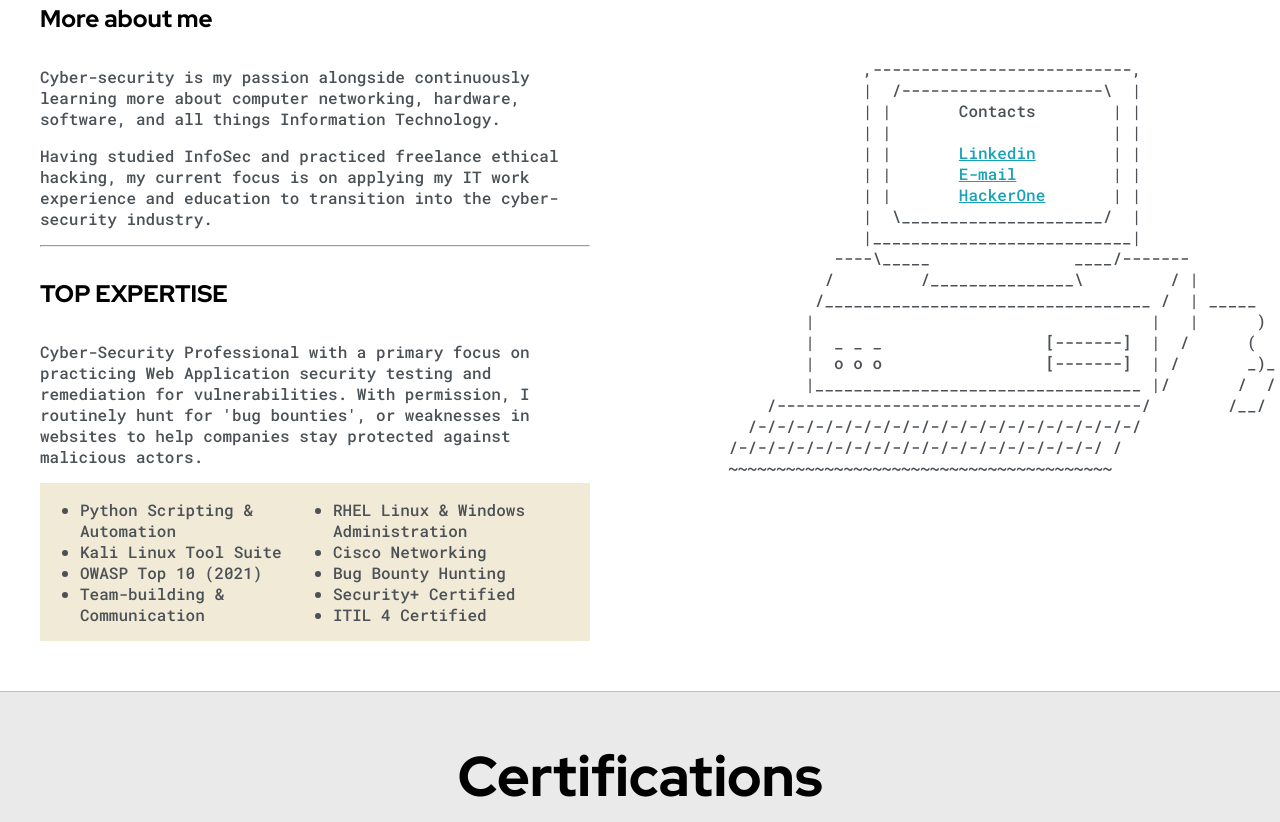
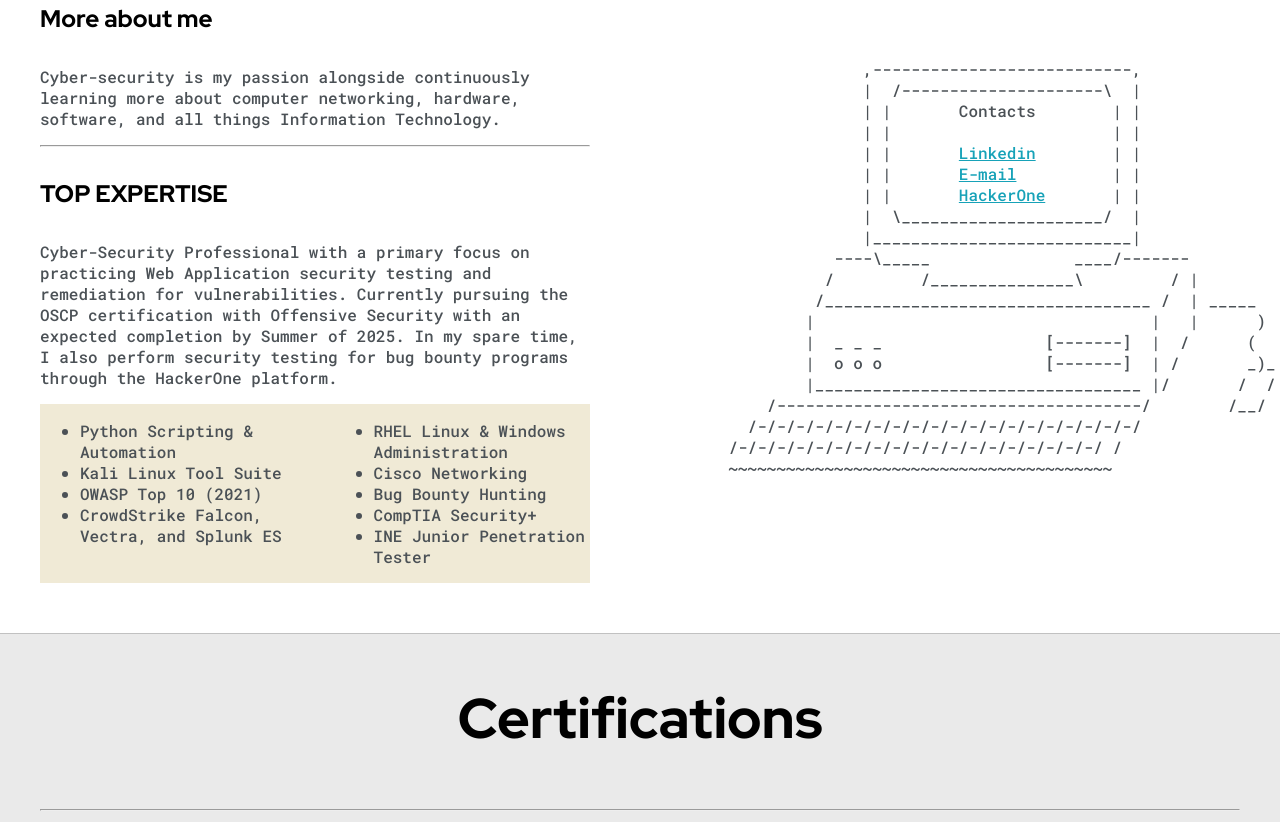
Before and after one commit to michaellaoudis/michaellaoudis.github.io, a plain HTML site: page index.html in a window 1280 px wide. Shown: the part 952-1774 px from the top of the page. Drawn offline with Linux system fonts and the light colour scheme; a web font is replaced by a local one.

Commit message:
Update index.html
Updated "More about me" section

```diff
--- a/index.html
+++ b/index.html
@@ -64,7 +64,7 @@
                                 <div id="corner-tl" class="corner"></div>
                                 <div id="corner-tr" class="corner"></div>
                                 <h3>What I Do</h3>
-                                <p>Cyber-Security Professional.  IT Support Technician. <br>Bug Bounty Hunter. </p>
+                                <p>Cybersecurity Analyst.  Bug Bounty Hunter. <br>Web Security Researcher</p>
                                 <div id="corner-br" class="corner"></div>
                                 <div id="corner-bl" class="corner"></div>
                             </div>
@@ -84,30 +84,29 @@
                         <p>Cyber-security is my passion alongside continuously learning more
                             about computer networking, hardware, software, and all things Information Technology.</p>
 
-                        <p>Having studied InfoSec and practiced freelance ethical hacking,
-                            my current focus is on applying my IT work experience and education to transition into the cyber-security industry.</p>
                         <hr>
 
                         <h4>TOP EXPERTISE</h4>
 
                         <p>Cyber-Security Professional with a primary focus on practicing
                             Web Application security testing and remediation for vulnerabilities.
-                            With permission, I routinely hunt for 'bug bounties', or weaknesses in websites
-                            to help companies stay protected against malicious actors.</p>
+                            Currently pursuing the OSCP certification with Offensive Security with
+                            an expected completion by Summer of 2025. In my spare time, I also perform
+                            security testing for bug bounty programs through the HackerOne platform.</p>
 
                         <div id="skills">
                             <ul>
                                 <li>Python Scripting & Automation</li>
                                 <li>Kali Linux Tool Suite</li>
                                 <li>OWASP Top 10 (2021)</li>
-                                <li>Team-building & Communication</li>
+                                <li>CrowdStrike Falcon, Vectra, and Splunk ES</li>
                             </ul>
                             <ul>
                                 <li>RHEL Linux & Windows Administration</li>
                                 <li>Cisco Networking</li>
                                 <li>Bug Bounty Hunting</li>
-                                <li>Security+ Certified</li>
-                                <li>ITIL 4 Certified</li>
+                                <li>CompTIA Security+</li>
+                                <li>INE Junior Penetration Tester</li>
                             </ul>
                         </div>
 
```
